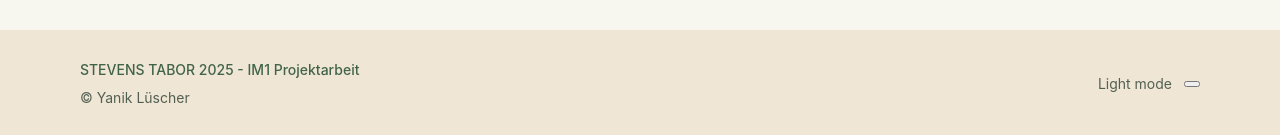
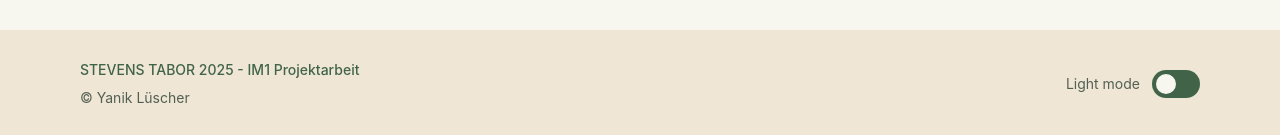
Before and after one commit to YanikLuescherStudent/IM1_Gravelbike, a plain HTML site: page ueber-mich.html in a window 1280 px wide. Shown: the part 772-907 px from the top of the page. Drawn offline with Linux system fonts and the light colour scheme.

Commit message:
Übernahme Theme-toggle auf alle Seiten

```diff
--- a/ueber-mich.html
+++ b/ueber-mich.html
@@ -59,9 +59,8 @@
     </div>
     <div class="theme-switch">
         <span id="theme-label">Light mode</span>
-        <button class="theme-toggle" id="theme-toggle" type="button" role="switch" aria-checked="false" aria-label="Dark mode umschalten"></button>
+        <button class="toggle-theme"></button>
     </div>
 </footer>
-
 </body>
 </html>
```
Also changed, not shown: kontakt.html (+1 -2 lines).
